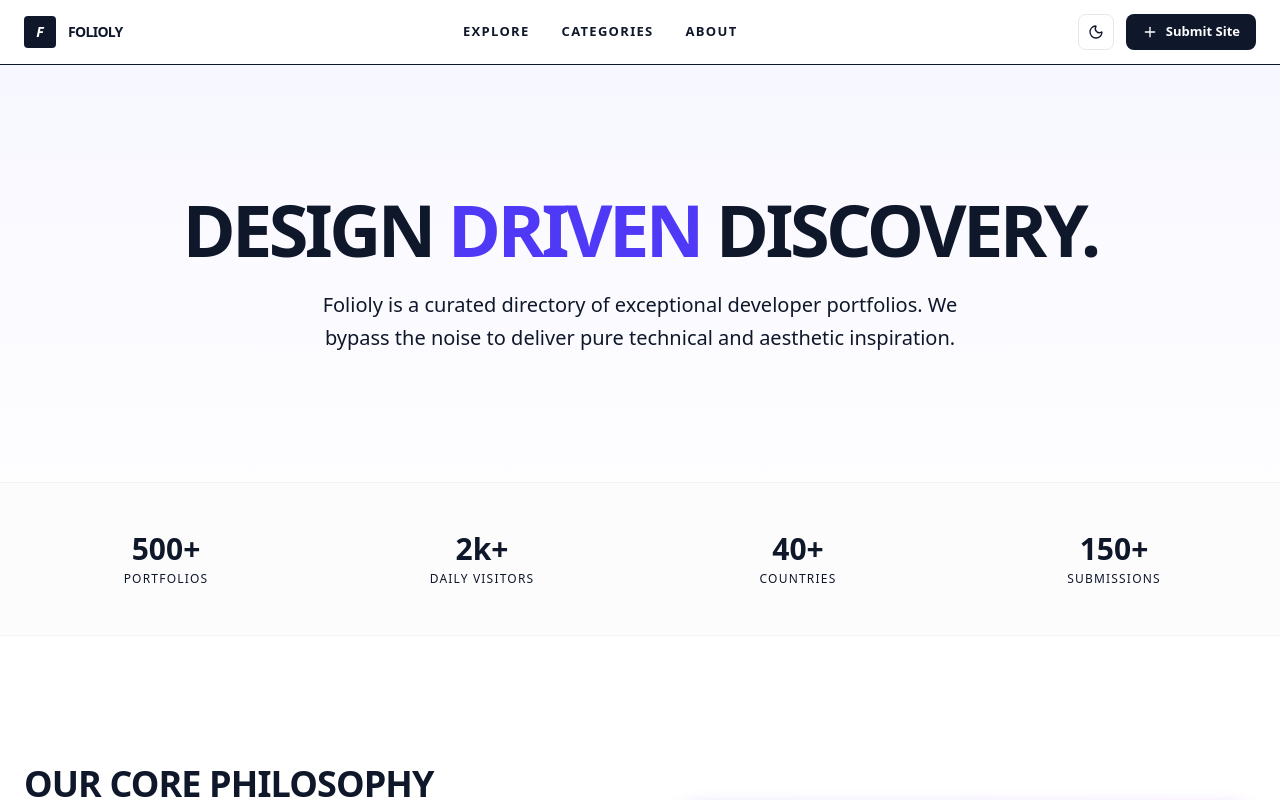
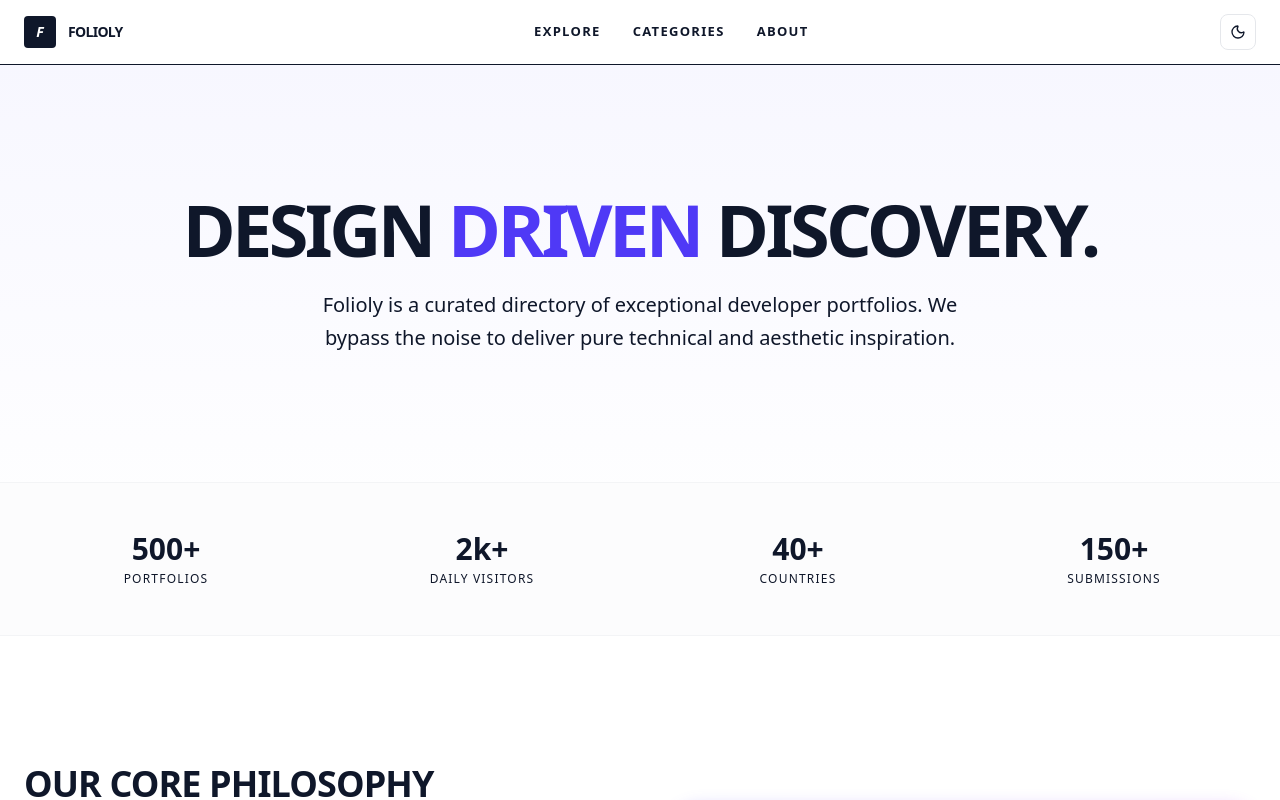
Before and after one commit to ksajjadhossen/folioly, a Next.js app: page /about in a window 1280 px wide. Shown: the top 800 px of the page. Built offline with nearby package versions, Linux system fonts and the light colour scheme.

Commit message:
buttons and Readme file edited successfully

```diff
--- a/src/app/about/page.jsx
+++ b/src/app/about/page.jsx
@@ -147,9 +147,14 @@ const AboutPage = () => {
           <h2 className="text-3xl md:text-5xl font-black uppercase tracking-tighter mb-8">
             Ready to show the world <br /> your digital home?
           </h2>
-          <button className="rounded-full bg-background text-foreground px-10 py-4 text-sm font-bold uppercase tracking-widest hover:scale-105 transition-transform active:scale-95">
-            Submit Your Portfolio
-          </button>
+          <a
+            href="mailto:ksajjadhossen07@gmail.com?subject=Portfolio Submission - Folioly"
+            className="inline-block"
+          >
+            <button className="rounded-full bg-background text-foreground px-10 py-4 text-sm font-bold uppercase tracking-widest hover:scale-105 transition-transform active:scale-95">
+              Submit Your Portfolio
+            </button>
+          </a>
         </div>
       </section>
     </div>
--- a/src/components/shared/Navbar.jsx
+++ b/src/components/shared/Navbar.jsx
@@ -82,12 +82,6 @@ const Navbar = () => {
           >
             {darkMode ? <Sun size={16} /> : <Moon size={16} />}
           </button>
-
-          {/* Call to Action */}
-          <button className="hidden sm:flex items-center gap-2 rounded-lg bg-foreground px-4 py-2 text-[13px] font-bold text-background transition-all hover:opacity-90 active:scale-95">
-            <Plus size={16} />
-            <span>Submit Site</span>
-          </button>
         </div>
       </div>
     </nav>
```
Also changed, not shown: 1 other file (tests, documents, lock files or other folders).
